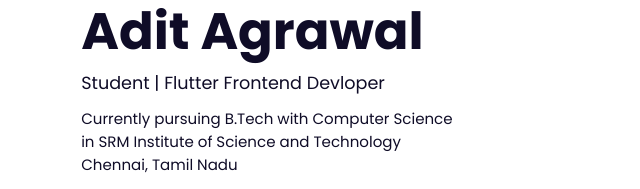
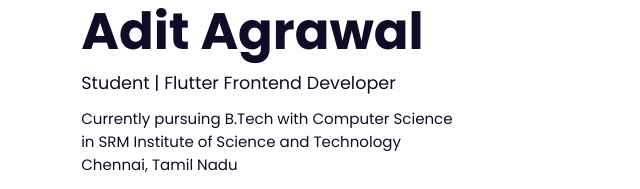
Before and after one commit to adit6195/adit6195.github.io, a plain HTML site: page index.html in a window 1280 px wide. Shown: the part 305-494 px from the top of the page, 153-793 px from the left. Drawn offline with nearby package versions, Linux system fonts and the light colour scheme.

Commit message:
Update index.html

```diff
--- a/index.html
+++ b/index.html
@@ -40,7 +40,7 @@
         <div class="home-text">
             <span>Hello, I'm</span>
             <h1>Adit Agrawal</h1>
-            <h2>Student | Flutter Frontend Devloper</h2>
+            <h2>Student | Flutter Frontend Developer</h2>
             <p>Currently pursuing B.Tech with Computer Science <br> in SRM Institute of Science and Technology <br> Chennai, Tamil Nadu</p>
             <a href="#contact" class="btn">Contact Me</a>
         </div>
```
